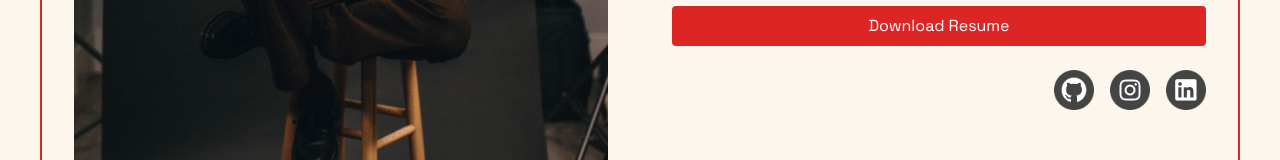
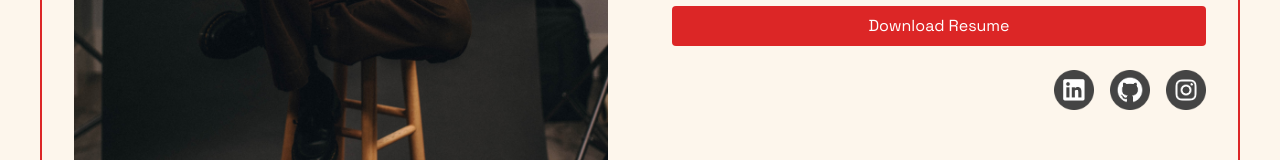
Before and after one commit to alexandermaat99/portfolio, a Next.js app: page / in a window 1280 px wide. Shown: the part 476-636 px from the top of the page. Built offline with nearby package versions, Linux system fonts and the light colour scheme; a web font is replaced by a local one.

Commit message:
fix/ social links

```diff
--- a/app/components/sections/Alex Maat.tsx
+++ b/app/components/sections/Alex Maat.tsx
@@ -27,20 +27,33 @@ export default function Me() {
         </a>
         <div className="flex gap-4 justify-end">
           <a
-            href="https://github.com/yourusername"
+            href="https://www.linkedin.com/in/alexander-m-b88328111/"
             target="_blank"
             rel="noopener noreferrer"
             className="cursor-pointer"
           >
             <Image
-              src="/images/github.png"
+              src="/images/linkedin.png"
+              alt="LinkedIn"
+              width={40}
+              height={40}
+            />
+          </a>
+          <a
+            href="https://github.com/alexandermaat99"
+            target="_blank"
+            rel="noopener noreferrer"
+            className="cursor-pointer"
+          >
+            <Image
+              src="/images/gitHub.png"
               alt="GitHub"
               width={40}
               height={40}
             />
           </a>
           <a
-            href="https://instagram.com/yourusername"
+            href="https://www.instagram.com/alex.maat/"
             target="_blank"
             rel="noopener noreferrer"
             className="cursor-pointer"
@@ -52,19 +65,6 @@ export default function Me() {
               height={40}
             />
           </a>
-          <a
-            href="https://linkedin.com/in/yourusername"
-            target="_blank"
-            rel="noopener noreferrer"
-            className="cursor-pointer"
-          >
-            <Image
-              src="/images/linkedin.png"
-              alt="LinkedIn"
-              width={40}
-              height={40}
-            />
-          </a>
         </div>
       </div>
     </SectionLayout>
```
